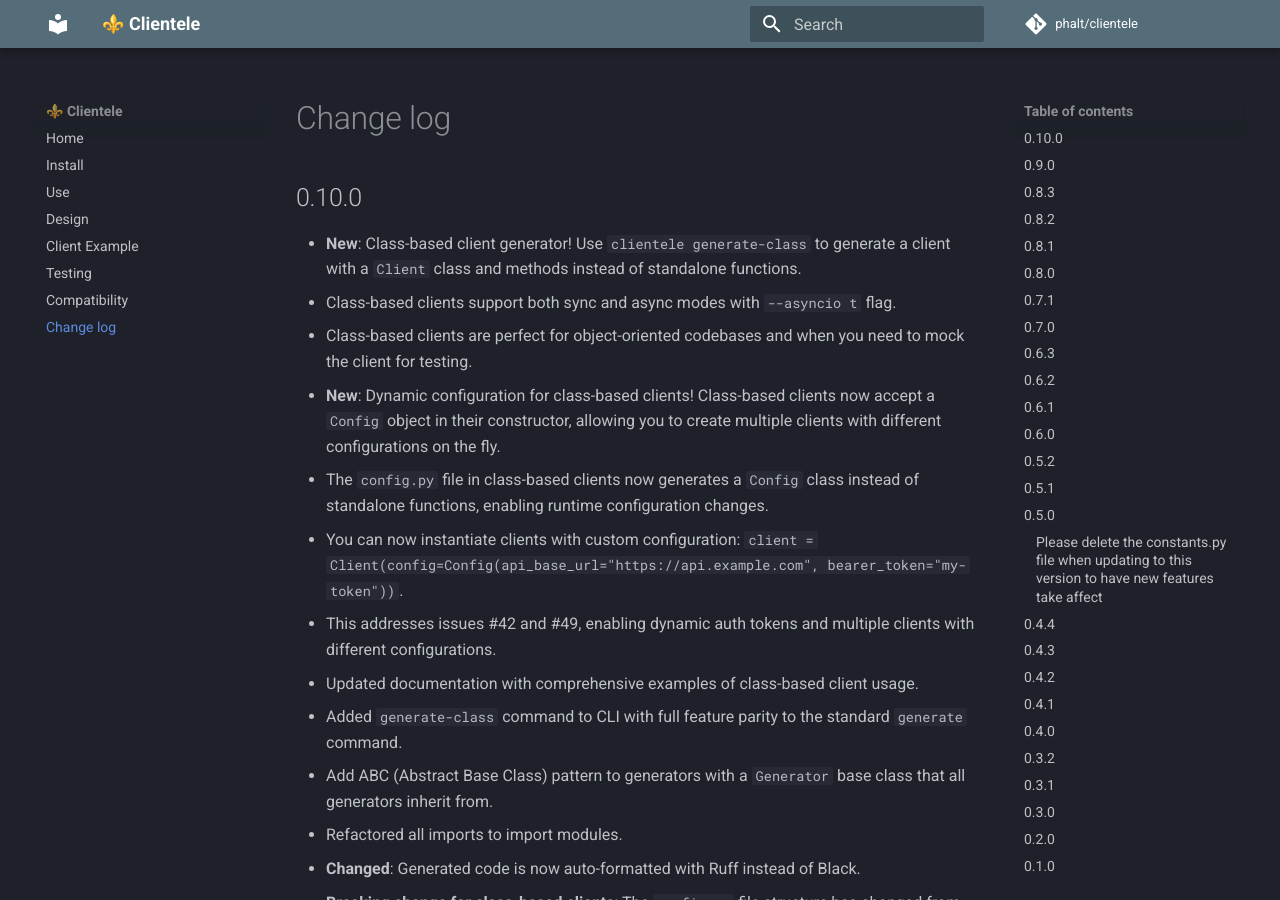
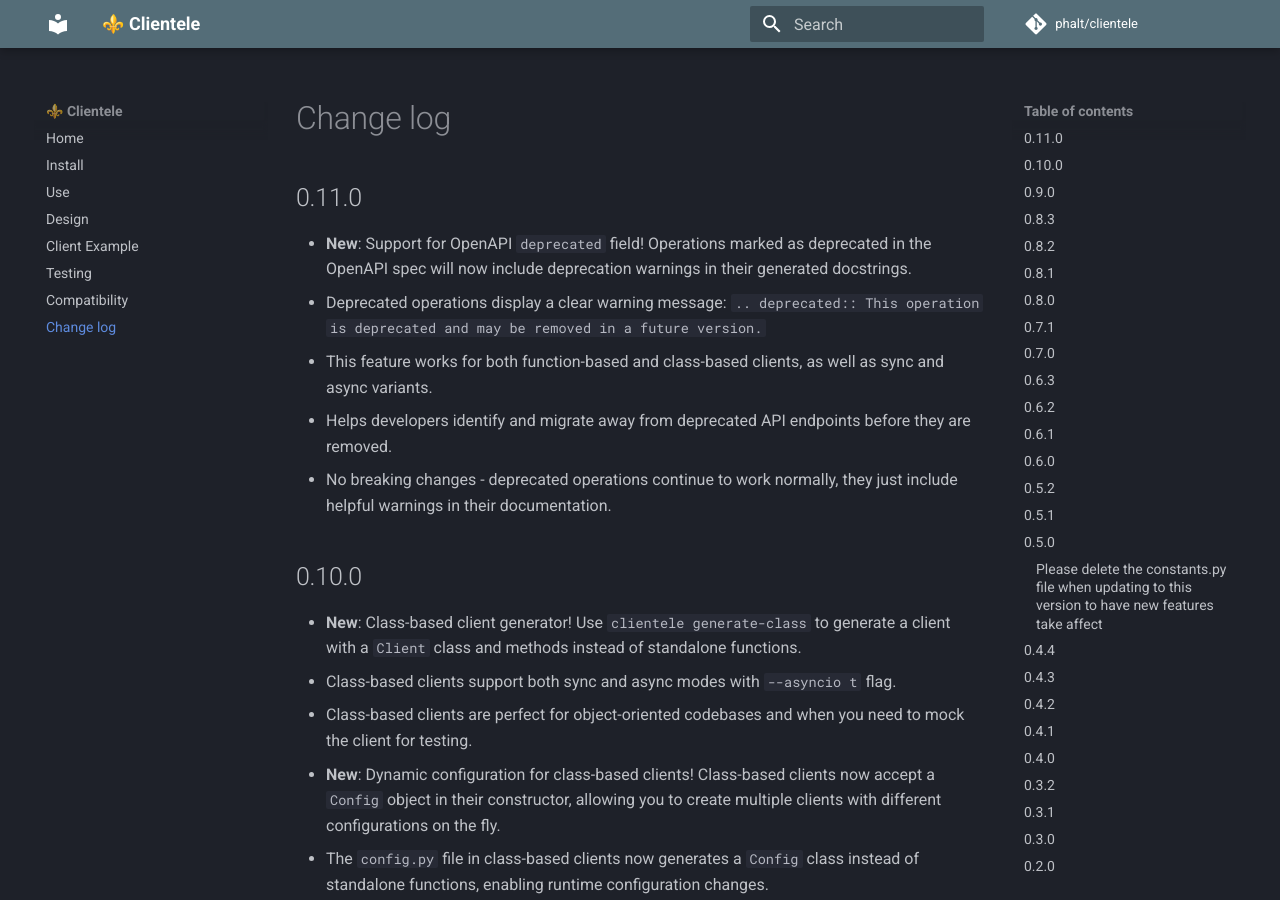
Before and after one commit to phalt/clientele, an MkDocs documentation site: the page built from docs/CHANGELOG.md, in a window 1280 px wide and 900 px high. Built offline with MkDocs 1.6.1 and Material for MkDocs 9.7.7, drawn with Linux system fonts in a browser that asks for light colours; comment, search, counter and statistics services are not loaded.

Commit message:
Add version 0.11.0 to changelogs with deprecated field support
Co-authored-by: phalt <490685+phalt@users.noreply.github.com>

```diff
--- a/docs/CHANGELOG.md
+++ b/docs/CHANGELOG.md
@@ -1,4 +1,12 @@
 # Change log
+
+## 0.11.0
+
+- **New**: Support for OpenAPI `deprecated` field! Operations marked as deprecated in the OpenAPI spec will now include deprecation warnings in their generated docstrings.
+- Deprecated operations display a clear warning message: `.. deprecated:: This operation is deprecated and may be removed in a future version.`
+- This feature works for both function-based and class-based clients, as well as sync and async variants.
+- Helps developers identify and migrate away from deprecated API endpoints before they are removed.
+- No breaking changes - deprecated operations continue to work normally, they just include helpful warnings in their documentation.
 
 ## 0.10.0
 
```
Also changed, not shown: CHANGELOG.md (+8 -0 lines).
